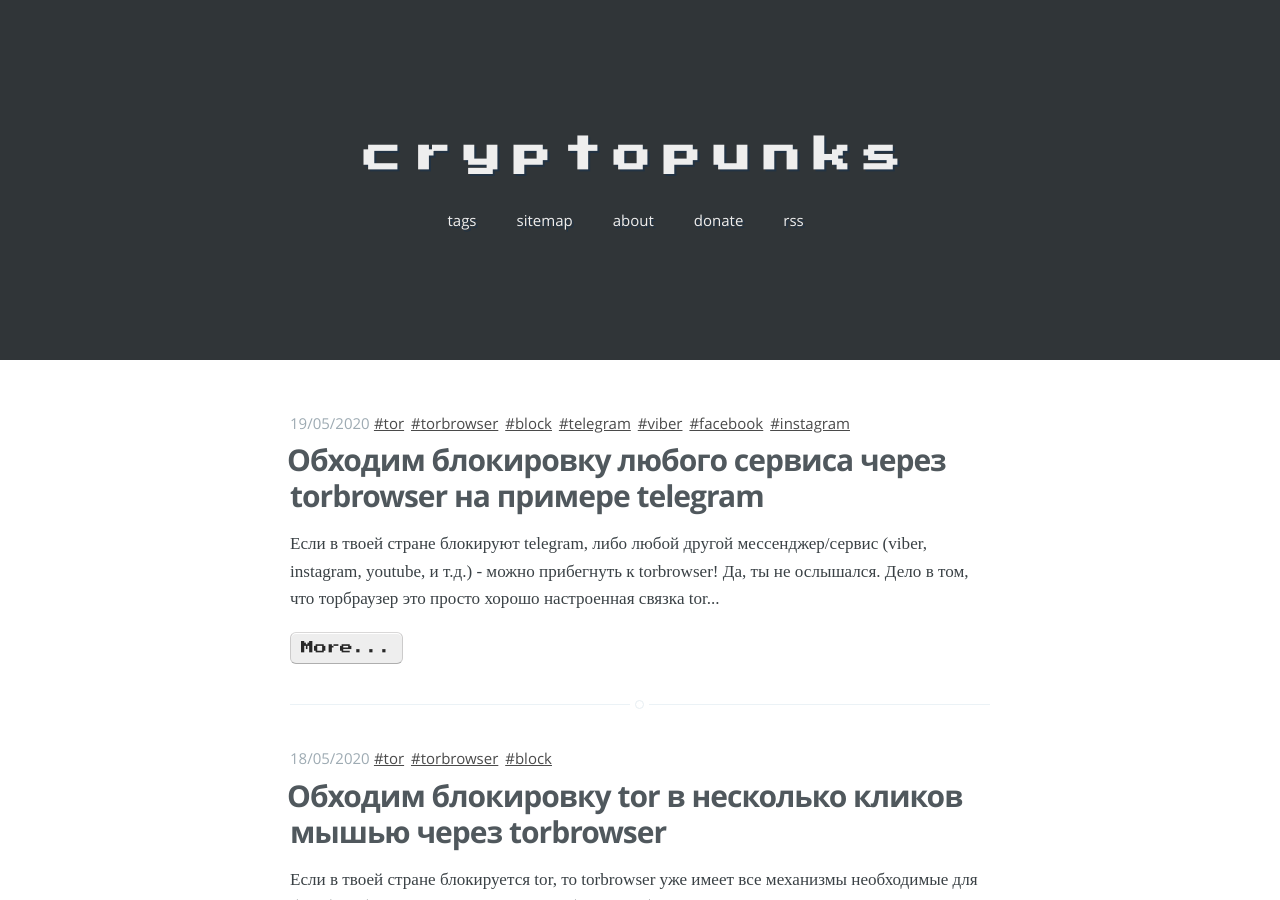
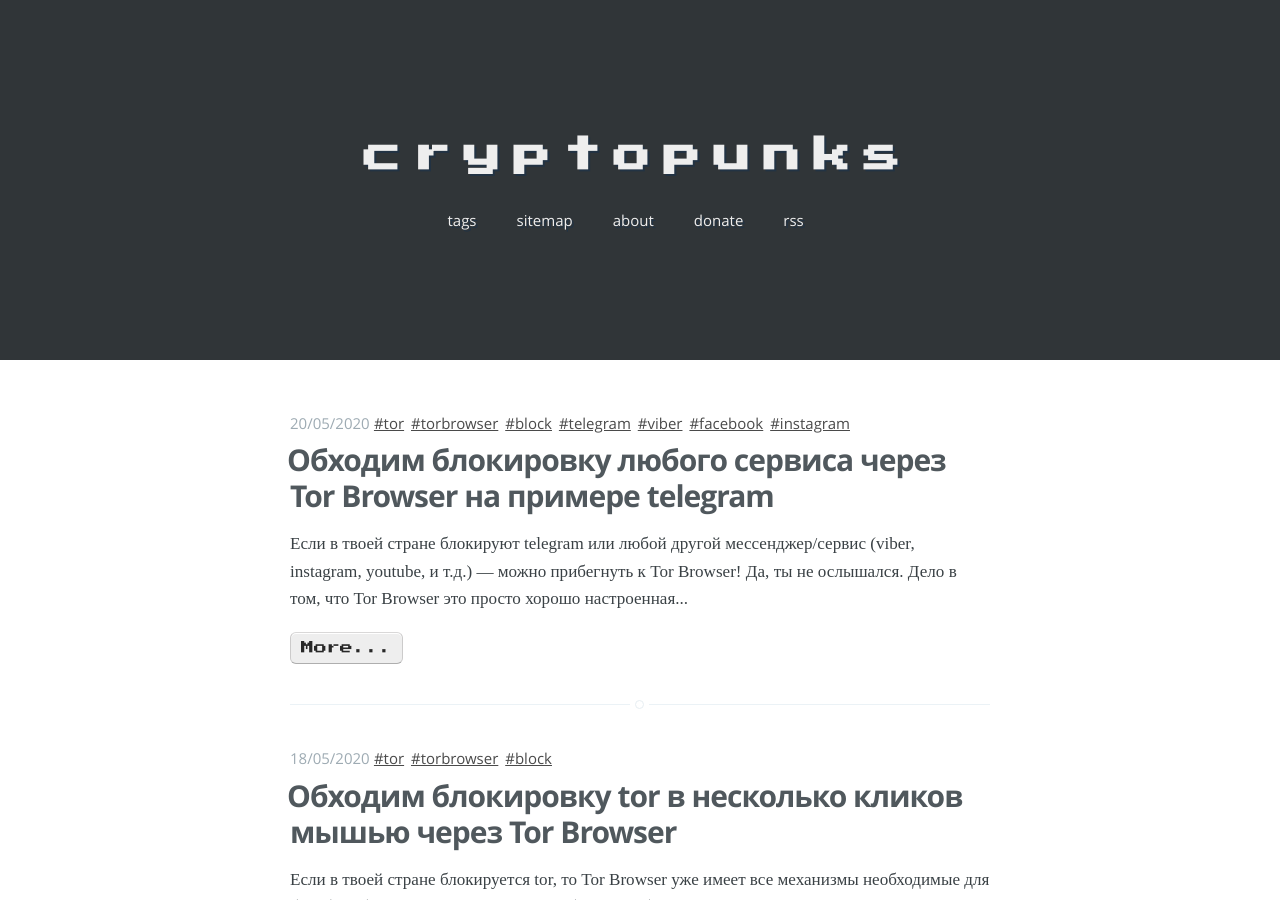
Before and after one commit to cryptopunks/cryptopunks.github.io, a Jekyll site: the page built from index.html, in a window 1280 px wide and 900 px high. Built offline with Jekyll 4.4.1, drawn with Linux system fonts in a browser that asks for light colours; the list of posts is cut into pages by our own code; some of the changed lines change nothing that is shown; some of the changed text lies outside the part shown.

Commit message:
new article

````diff
--- a/_posts/2020-05-18-how+to+unblock+tor+through+torbrowser.markdown
+++ b/_posts/2020-05-18-how+to+unblock+tor+through+torbrowser.markdown
@@ -1,6 +1,6 @@
 ---
 layout: post
-title:  "Обходим блокировку tor в несколько кликов мышью через torbrowser"
+title:  "Обходим блокировку tor в несколько кликов мышью через Tor Browser"
 meta_description: "Никаких конфигов - только мышь!"
 date: 2020-05-18
 tags: tor torbrowser block
@@ -8,13 +8,13 @@ categories: article
 author: "soko1"
 ---
 
-Если в твоей стране блокируется tor, то torbrowser уже имеет все механизмы необходимые для борьбы с блокировкой, его просто необходимо об этом уведомить, нажав пару кнопок.
+Если в твоей стране блокируется tor, то Tor Browser уже имеет все механизмы необходимые для борьбы с блокировкой, его просто необходимо об этом уведомить, нажав пару кнопок.
 
-Мало того, торбраузер позволяет использовать другие заблокированные в твоей стране программы (например, telegram), пропуская через себя их трафик! Но об этом в следующей статье.
+Мало того, Tor Browser позволяет использовать другие заблокированные в твоей стране программы (например, telegram), пропуская через себя их трафик! Но об этом в следующей статье.
 
 ## Обходим блокировку tor
 
-Качай [торбраузер](https://www.torproject.org/download/) для своей платформы, запускай и если в твоей стране он заблокирован, то скорее всего ты увидишь вот такое окно:
+Качай [Tor Browser](https://www.torproject.org/download/) для своей платформы, запускай и если в твоей стране он заблокирован, то скорее всего ты увидишь вот такое окно:
 
 <img src="/uploads/torbrowser_connecting_to_a_relay.png" />
 
@@ -22,8 +22,8 @@ author: "soko1"
 
 <img src="/uploads/torbrowser_request_a_bridge.png" />
 
-Всё, торбраузер должен запуститься!
+Всё, Tor Browser должен запуститься!
 
-Кстати, в случае чего всегда можно в настройках торбраузера во вкладке TOR точно так же поменять бридж на иной, если вдруг старый перестал работать.
+Кстати, в случае чего всегда можно в настройках Tor Browser во вкладке TOR точно так же поменять бридж на иной, если вдруг старый перестал работать.
 
-Блокировку tor можно обойти и без torbrowser, об этом [я писал ранее](https://cryptopunks.org/article/tor+blocking+bypass/).
+Блокировку tor можно обойти и без Tor Browser, об этом [я писал ранее](https://cryptopunks.org/article/tor+blocking+bypass/).
--- a/_posts/2020-05-19-bypass-any-lock-through-torbrowser.markdown
+++ /dev/null
@@ -1,70 +0,0 @@
----
-layout: post
-title:  "Обходим блокировку любого сервиса через torbrowser на примере telegram"
-meta_description: "Бонусом мы расшарим доступ к тору любым устройствам в твоей локальной сети: мобильным телефонам, планшетам, другим компьютерам"
-date: 2020-05-19
-tags: tor torbrowser block telegram viber facebook instagram
-categories: article
-author: "soko1"
----
-
-Если в твоей стране блокируют telegram, либо любой другой мессенджер/сервис (viber, instagram, youtube, и т.д.) - можно прибегнуть к torbrowser!<br>
-Да, ты не ослышался. Дело в том, что торбраузер это просто хорошо настроенная связка tor с браузером firefox. Поэтому, почему бы не воспользоваться отдельным его компонентом для того чтобы заставить работать приложение вне браузера?<br>
-В статье я приведу пример настройки с мессенджерам telegram. По аналогии можно настроить любую другую программу таким же способом.
-
-Ты наверное уже успел скачать и установить торбраузер. А если у тебя и тор блокируется властями, то настроил его [по этой статье](https://cryptopunks.org/article/how+to+unblock+tor+through+torbrowser).
-
-## Немного шаманства с конфигом
-
-Самое сложное - это найти файлик **torrc** :) Проще всего воспользоваться файловым поиском по диску.
-
-Как правило в MacOS этот файлик лежит в:
-
-`~/Library/Application Support/TorBrowser-Data/Tor/torrc`
-
-А в Windows/Linux:
-
-`скаченный_каталог_с_браузером/Browser/TorBrowser/Data/Tor/torrc`
-
-Открывай torrc и добавляй туда строчку в самый конец:
-
-```SocksPort 9050```
-
-Сохраняй, закрывай файл и перезапускай торбраузер (без перезапуска ничего работать не будет!).
-
-Открывай настройки telegram и ищи опцию Add Proxy (**Settings** -> **Data and storage** -> **Use Proxy** -> **Add Proxy** -> **SOCKS5**).
-Необходимо добавить socks5-прокси и прописать IP 127.0.0.1 с портом 9050:
-
-<img src="/uploads/telegram_socks_tor_add.png" />
-
-Сохраняй и активируй:
-
-<img src="/uploads/telegram_socks_tor_activate.png" />
-
-Все, телеграм работает!
-
-Точно так же делаешь со всеми другими заблокированными сервисами у тебя в стране. Как правило в каждой современной программе есть в настройках работа с прокси. Просто указывай **127.0.0.1:9050** в качестве socks-прокси и плюй на блокировки!
-
-## Расшариваем доступ к тору всем устройствам в локальной сети
-
-А теперь давай сделаем так, чтобы твой телефон/планшет/второй_компьютер тоже мог обойти блокировку, но уже без установки и настройки дополнительного софта, все через тот же торбраузер на компьютере. Единственное условие - всем им неаобходимо работать в пределах одной локальной сети, например, через один wifi-роутер.
-
-Открывай тот же файлик torrc и меняй ранее добавленную строчку:
-
-```SocksPort 9050```
-
-на
-
-```SocksPort 0.0.0.0:9050```
-
-Сохраняй и перезапускай торбраузер.
-
-Теперь тебе нужно узнать **локальный** IP-адрес компьютера на котором запущен торбраузер. Обычно эту информацию можно подсмотреть в окошке с wifi/ethernet-соединением у часиков в углу экрана :) Либо погугли как это сделать в твоей ОС.
-
-Допустим ноутбук с торбраузером в твоей сети оказался под айпи 192.168.1.13.
-
-Теперь открывай настройки telegram на мобильном (либо любом другом устройстве) и вводи в качестве socks-прокси уже адрес **192.168.1.13:9050**. Теперь всё должно работать и на втором устройстве!
-
-## Про что не следует забывать
-
-Хотелось обратить внимание на то, что заблокированный сервис будет работать только в случае если тобраузер запущен и висит в фоне. Как только торбраузер закроешь - все программы что настроены на работу с ним через прокси отключатся. Чтобы программы продолжали работать и не зависили от браузера - настраивай систему по [этой](https://cryptopunks.org/article/tor+blocking+bypass/) статье.
--- /dev/null
+++ b/_posts/2020-05-20-bypass-any-lock-through-torbrowser.markdown
@@ -0,0 +1,70 @@
+---
+layout: post
+title:  "Обходим блокировку любого сервиса через Tor Browser на примере telegram"
+meta_description: "Бонусом мы расшарим доступ к тору любым устройствам в твоей локальной сети: мобильным телефонам, планшетам, другим компьютерам"
+date: 2020-05-20
+tags: tor torbrowser block telegram viber facebook instagram
+categories: article
+author: "soko1"
+---
+
+Если в твоей стране блокируют telegram или любой другой мессенджер/сервис (viber, instagram, youtube, и т.д.) — можно прибегнуть к Tor Browser!<br>
+Да, ты не ослышался. Дело в том, что Tor Browser это просто хорошо настроенная связка Tor с браузером Firefox. Так почему бы не воспользоваться отдельным его компонентом,чтобы заставить работать приложение вне браузера?<br>
+В статье я приведу пример настройки с мессенджером telegram. По аналогии можно настроить любую другую программу таким же способом.
+
+Ты наверное уже успел его [скачать](https://www.torproject.org/download/) и установить. А если у тебя и TOR блокируется властями, то наверняка настроил этот браузер [по предудущей статье](https://cryptopunks.org/article/how+to+unblock+tor+through+torbrowser).
+
+## Немного шаманства с конфигом
+
+Самое сложное — это найти файлик **torrc** :) Проще всего воспользоваться файловым поиском по диску.
+
+Как правило, в MacOS этот файлик лежит в:
+
+`~/Library/Application Support/TorBrowser-Data/Tor/torrc`
+
+А в Windows/Linux:
+
+`скачанный_каталог_с_браузером/Browser/TorBrowser/Data/Tor/torrc`
+
+Открывай torrc и добавляй в самый конец строчку:
+
+```SocksPort 9050```
+
+Сохраняй, закрывай файл и перезапускай Tor Browser (без перезапуска ничего работать не будет!).
+
+Открывай настройки telegram и ищи опцию Add Proxy (**Settings** -> **Data and storage** -> **Use Proxy** -> **Add Proxy** -> **SOCKS5**).
+Необходимо добавить socks5-прокси и прописать IP 127.0.0.1 с портом 9050:
+
+<img src="/uploads/telegram_socks_tor_add.png" />
+
+Сохраняй и активируй:
+
+<img src="/uploads/telegram_socks_tor_activate.png" />
+
+Все, телеграм работает!
+
+Точно так же делаешь со всеми другими заблокированными сервисами у тебя в стране. Как правило в каждой современной программе есть в настройках работа с прокси. Просто указывай **127.0.0.1:9050** в качестве socks-прокси и плюй на блокировки!
+
+## Расшариваем доступ к тору всем устройствам в локальной сети
+
+А теперь давай сделаем так, чтобы твой телефон/планшет/второй_компьютер тоже мог обойти блокировку, но уже без установки и настройки дополнительного софта, все через тот же Tor Browser на компьютере. Единственное условие — всем им неаобходимо работать в пределах одной локальной сети, например, через один wifi-роутер.
+
+Открывай тот же файлик **torrc** и меняй ранее добавленную строчку:
+
+```SocksPort 9050```
+
+на
+
+```SocksPort 0.0.0.0:9050```
+
+Сохраняй и перезапускай Tor Browser.
+
+Теперь тебе нужно узнать **локальный** IP-адрес компьютера на котором запущен Tor Browser. Обычно эту информацию можно подсмотреть в окошке с wifi/ethernet-соединением у часиков в углу экрана :) Либо погугли как это сделать в твоей ОС.
+
+Допустим ноутбук с Tor Browser в твоей сети оказался под айпи 192.168.1.13.
+
+Теперь открывай настройки telegram на мобильном (либо любом другом устройстве) и вводи в качестве socks-прокси уже адрес **192.168.1.13:9050**. Теперь всё должно работать и на втором устройстве!
+
+## Про что не следует забывать
+
+Хотелось обратить внимание на то, что заблокированный сервис будет работать только в случае, если Tor Browser запущен и висит в фоне. Если его закрыть — все программы, настроенные на работу с ним через прокси, отключатся. Чтобы программы продолжали работать и не зависили от браузера — настраивай систему по [этой](https://cryptopunks.org/article/tor+blocking+bypass/) статье.
````
